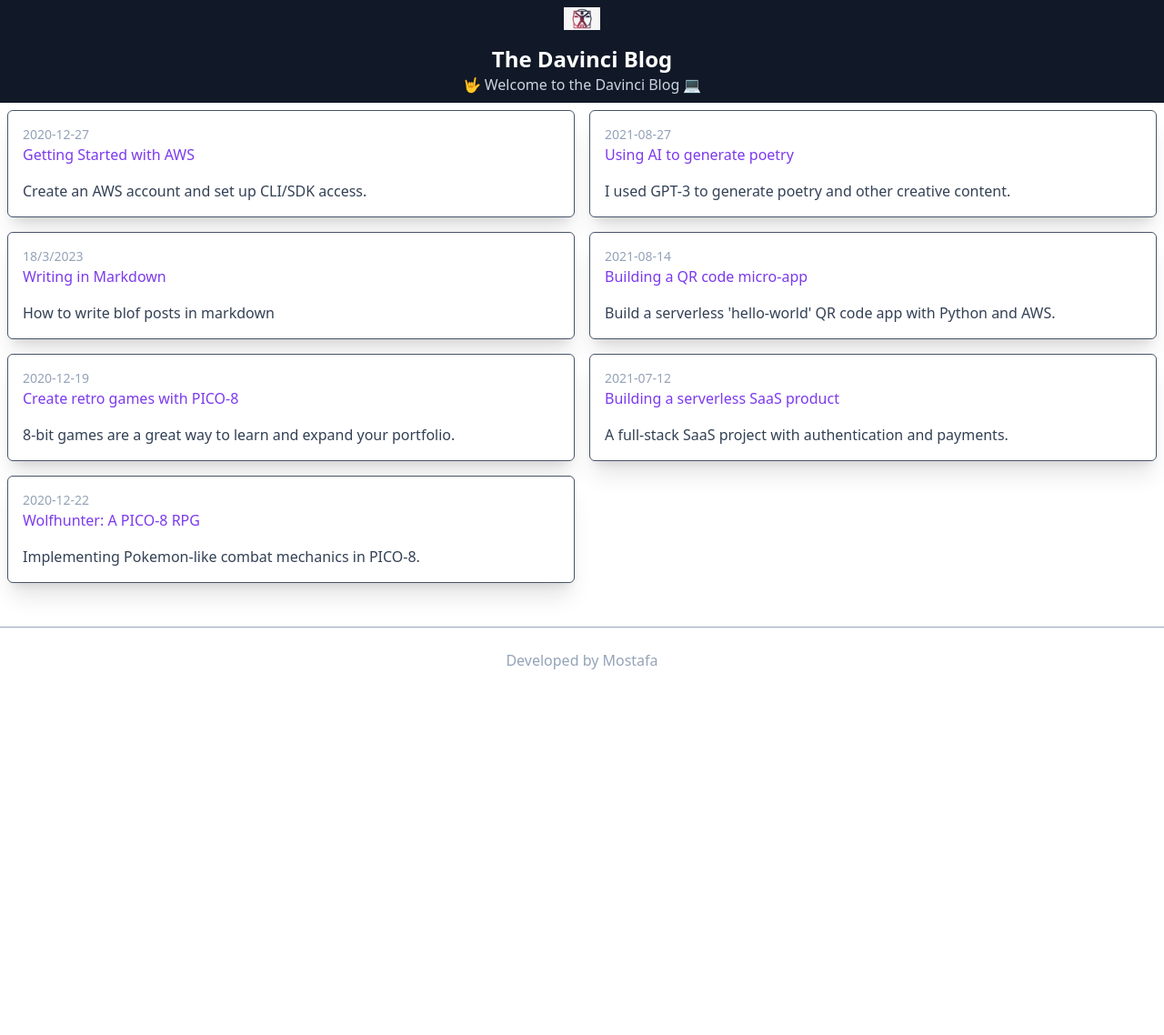
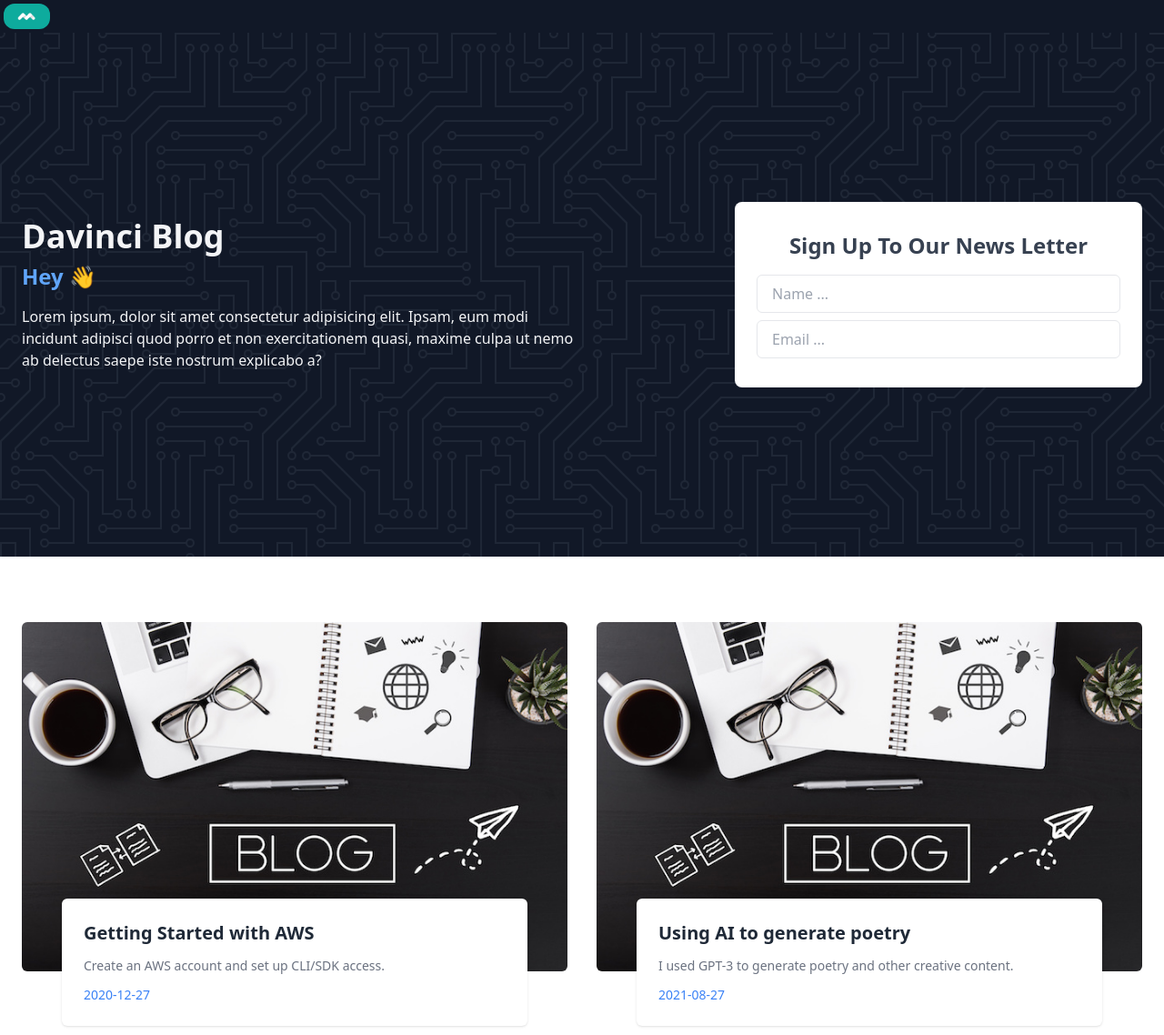
Before and after one commit to mostafa-taman-ashtrei/blog, a Next.js app: page / in a window 1280 px wide. Shown: the top 1138 px of the page at 91% size. Before the commit the page ends 800 px from the top, so only its background shows below. Built offline with nearby package versions, Linux system fonts and the light colour scheme.

Commit message:
clean up the UI

```diff
--- /dev/null
+++ b/app/components/main/Hero.tsx
@@ -0,0 +1,32 @@
+import React from "react"
+
+const Hero: React.FC = () => <header className="bg-gray-900 pattern">
+    <div className="container px-6 mx-auto">
+        <div className="flex flex-col items-center py-6 lg:h-[36rem] lg:flex-row">
+            <div className="lg:w-1/2">
+                <h2 className="text-3xl font-semibold text-gray-100 lg:text-4xl">Davinci Blog</h2>
+
+                <h3 className="mt-2 text-2xl font-semibold text-gray-100">
+                    <span className="text-blue-400">Hey 👋</span>
+                </h3>
+
+                <p className="mt-4 text-gray-100">Lorem ipsum, dolor sit amet consectetur adipisicing elit. Ipsam, eum modi incidunt adipisci quod porro et non exercitationem quasi, maxime culpa ut nemo ab delectus saepe iste nostrum explicabo a?</p>
+            </div>
+
+            <div className="flex mt-8 lg:w-1/2 lg:justify-end lg:mt-0">
+                <div className="w-full max-w-md bg-white rounded-lg dark:bg-gray-800">
+                    <div className="px-6 py-8 text-center">
+                        <h2 className="text-2xl font-semibold text-gray-700 dark:text-white fo">Sign Up To Our News Letter</h2>
+
+                        <div className="mt-4">
+                            <input className="block w-full px-4 py-2  text-gray-700 placeholder-gray-400 bg-white border rounded-md dark:bg-gray-800 dark:border-gray-600 dark:placeholder-gray-500 focus:border-blue-400 dark:focus:border-blue-300 focus:ring-opacity-40 focus:ring-blue-300 focus:outline-none focus:ring" type="text" placeholder="Name ..." />
+                            <input className="block w-full px-4 py-2 mt-2  text-gray-700 placeholder-gray-400 bg-white border rounded-md dark:bg-gray-800 dark:border-gray-600 dark:placeholder-gray-500 focus:border-blue-400 dark:focus:border-blue-300 focus:ring-opacity-40 focus:ring-blue-300 focus:outline-none focus:ring" type="email" placeholder="Email ..." />
+                        </div>
+                    </div>
+                </div>
+            </div>
+        </div>
+    </div>
+</header>
+
+export default Hero
--- a/app/components/nav/Header.tsx
+++ b/app/components/nav/Header.tsx
@@ -2,22 +2,21 @@ import Image from "next/image"
 import Link from "next/link"
 import React from "react"
 
-const Header: React.FC = () => <header>
-    <div className="text-center bg-gray-900 p-2 mb-2">
-        <Image
-            src="/logo.png"
-            width={40}
-            height={40}
-            className="mx-auto"
-            alt={"logo"}
-        />
+const Header: React.FC = () => <header className="bg-gray-900">
+
+    <nav className="flex flex-col px-1 py-1 sm:flex-row sm:justify-between sm:items-center">
 
         <Link href="/">
-            <h1 className="text-2xl text-white font-bold mt-4"> The Davinci Blog</h1>
+            <Image
+                src="/logo.png"
+                width={40}
+                height={40}
+                className="rounded-xl w-auto h-6 sm:h-7"
+                alt={"logo"}
+            />
         </Link>
-
-        <p className="text-slate-300">🤟 Welcome to the Davinci Blog 💻</p>
-    </div>
+        <div className="flex items-center mt-2 -mx-2 sm:mt-0" />
+    </nav>
 </header>
 
 export default Header
--- a/app/components/post/PostPreview.tsx
+++ b/app/components/post/PostPreview.tsx
@@ -1,4 +1,5 @@
 import { PostMetaData } from "@/app/types/post.type"
+import Image from "next/image"
 import Link from "next/link"
 import React from "react"
 
@@ -7,17 +8,46 @@ type PostPreviewProps = {
 };
 
 const PostPreview: React.FC<PostPreviewProps> = ({ post }) => (
-    <div
-        className="border border-slate-600 p-4 rounded-md shadow-xl bg-white"
-        key={post.title}
-    >
-        <p className="text-sm text-slate-400">{post.date}</p>
-        <Link href={`/posts/${post.slug}`}>
-            <h2 className=" text-violet-600 hover:underline mb-4">
-                {post.title}
-            </h2>
-        </Link>
-        <p className="text-slate-700">{post.subtitle}</p>
-    </div >
+    <Link href={`/posts/${post.slug}`}>
+        {/* <div className="max-w-sm mx-auto group hover:no-underline focus:no-underline dark:bg-gray-900">
+            <Image
+                className="object-cover w-full rounded h-44 dark:bg-gray-500"
+                src={post.image}
+                alt={`${post.title} image`}
+                width={50}
+                height={50}
+            />
+            <div className="p-6 space-y-2">
+                <h3 className="text-2xl font-semibold group-hover:underline group-focus:underline">{post.title}</h3>
+                <span className="text-xs dark:text-gray-400">{post.date}</span>
+                <p>{post.subtitle}</p>
+            </div>
+        </div> */}
+
+        <div>
+
+
+            <Image
+                className="relative z-10 object-cover w-full rounded-md h-96"
+                src={post.image}
+                alt={`${post.title} image`}
+                width={150}
+                height={10}
+            />
+
+
+            <div className="relative z-20 max-w-lg p-6 mx-auto -mt-20 bg-white rounded-md shadow dark:bg-gray-900">
+                <h2 className="font-semibold text-gray-800 hover:underline dark:text-white md:text-xl">
+                    {post.title}
+                </h2>
+
+                <p className="mt-3 text-sm text-gray-500 dark:text-gray-300 md:text-sm">
+                    {post.subtitle}
+                </p>
+
+                <p className="mt-3 text-sm text-blue-500">{post.date}</p>
+            </div>
+        </div>
+    </Link>
 )
 export default PostPreview
--- a/app/page.tsx
+++ b/app/page.tsx
@@ -1,14 +1,25 @@
 import React from "react"
 import getPostMetadata from "@/app/utils/markdown/getPostMetaData"
 import PostPreview from "@/app/components/post/PostPreview"
+import Hero from "./components/main/Hero"
 
 const Home: React.FC = () => {
   const postMetadata = getPostMetadata()
 
   return (
-    <div className="grid grid-cols-1 md:grid-cols-2 gap-4 mx-2">
-      {postMetadata.map((post) => <PostPreview key={post.slug} post={post} />)}
-    </div>
+    <>
+      <Hero />
+
+      <section>
+        <div className="container px-6 py-10 mx-auto">
+
+
+          <div className="grid grid-cols-1 gap-8 mt-8 lg:grid-cols-2">
+            {postMetadata.map((post) => <PostPreview key={post.slug} post={post} />)}
+          </div>
+        </div>
+      </section>
+    </>
   )
 }
 
--- a/posts/gpt3-generated-poetry.md
+++ b/posts/gpt3-generated-poetry.md
@@ -2,6 +2,7 @@
 title: "Using AI to generate poetry"
 subtitle: "I used GPT-3 to generate poetry and other creative content."
 date: "2021-08-27"
+image: "/images/test.jpg"
 ---
 
 I was recently granted access to the [OpenAI GPT-3 Beta](https://beta.openai.com/), a very powerful language model that can be used to do all sorts of magic like chat bot generation, article summary, and a [lot more cool stuff](https://beta.openai.com/examples).
--- a/posts/paragraph-spacing.md
+++ b/posts/paragraph-spacing.md
@@ -2,6 +2,7 @@
 title: "Writing in Markdown"
 subtitle: "How to write blof posts in markdown"
 date: "18/3/2023"
+image: "/images/test.jpg"
 ---
 
 # headings
--- a/posts/qr-code-micro-app.md
+++ b/posts/qr-code-micro-app.md
@@ -2,6 +2,7 @@
 title: "Building a QR code micro-app"
 subtitle: "Build a serverless 'hello-world' QR code app with Python and AWS."
 date: "2021-08-14"
+image: "/images/test.jpg"
 ---
 
 Ever since the pandemic started, I've noticed QR codes creeping into my daily life. Venue check-ins, digital menus at restaurants, and online payments.
--- a/posts/retro-game-with-pico.md
+++ b/posts/retro-game-with-pico.md
@@ -3,6 +3,7 @@ title: "Create retro games with PICO-8"
 subtitle: "8-bit games are a great way to learn and expand your portfolio."
 date: "2020-12-19"
 cr: ["https://www.artstation.com/shizuorin"]
+image: "/images/test.jpg"
 ---
 
 After watching [High Score](https://www.youtube.com/watch?v=B4jopG1wX88) on Netflix, I was suddenly inspired to develop a retro-style game. I think it was a combination of the aesthetics and nostalgia that motivated me.
--- a/posts/saas-starter-app.md
+++ b/posts/saas-starter-app.md
@@ -2,6 +2,7 @@
 title: "Building a serverless SaaS product"
 subtitle: "A full-stack SaaS project with authentication and payments."
 date: "2021-07-12"
+image: "/images/test.jpg"
 ---
 
 The [SaaS (software as a service)](https://en.wikipedia.org/wiki/Software_as_a_service) model underpins many of today's successful new businesses. Knowing how to build one from start to finish is probably a useful addition to any software developer's skill set.
--- a/posts/wolf-hunter.md
+++ b/posts/wolf-hunter.md
@@ -2,6 +2,7 @@
 title: "Wolfhunter: A PICO-8 RPG"
 subtitle: "Implementing Pokemon-like combat mechanics in PICO-8."
 date: "2020-12-22"
+image: "/images/test.jpg"
 ---
 
 In a [previous post](./retro-games-with-pico-8) I talked about how making retro 8-bit games is a great way for fledgling developers to learn new things whilst expanding their portfolio.
```
Also changed, not shown: public/images/test.jpg (added), public/logo.png, styles/globals.css.
